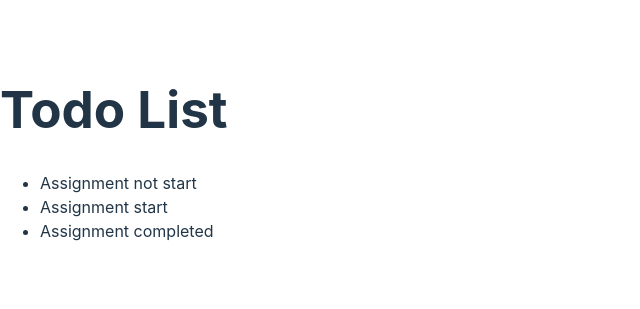
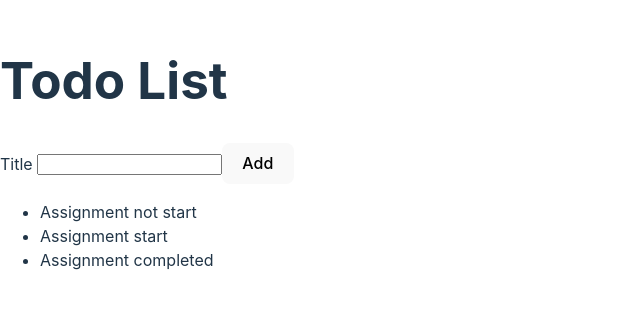
Before and after one commit to Abou2022/react-todo, a React (Vite) app: page / in a window 1280 px wide. Shown: the part 247-556 px from the top of the page, without its empty margins (0-640 px from the left). Built offline with nearby package versions, Linux system fonts and the light colour scheme.

Commit message:
Addtodoform component added

```diff
--- /dev/null
+++ b/src/AddTodoForm.jsx
@@ -0,0 +1,15 @@
+import React from "react";
+
+const AddTodoForm = () => {
+  return (
+    <div>
+      <form action="">
+        <label htmlFor="todoTitle">Title </label>
+        <input type="text" id="todoTitle" />
+        <button>Add</button>
+      </form>
+    </div>
+  );
+};
+
+export default AddTodoForm;
--- a/src/App.jsx
+++ b/src/App.jsx
@@ -1,5 +1,6 @@
 import { useState } from "react";
 import TodoList from "./TodoList";
+import AddTodoForm from "./AddTodoForm";
 
 // import "./App.css";
 
@@ -8,6 +9,7 @@
     <>
       <div>
         <h1>Todo List</h1>
+        <AddTodoForm />
         <TodoList />
       </div>
     </>
```
